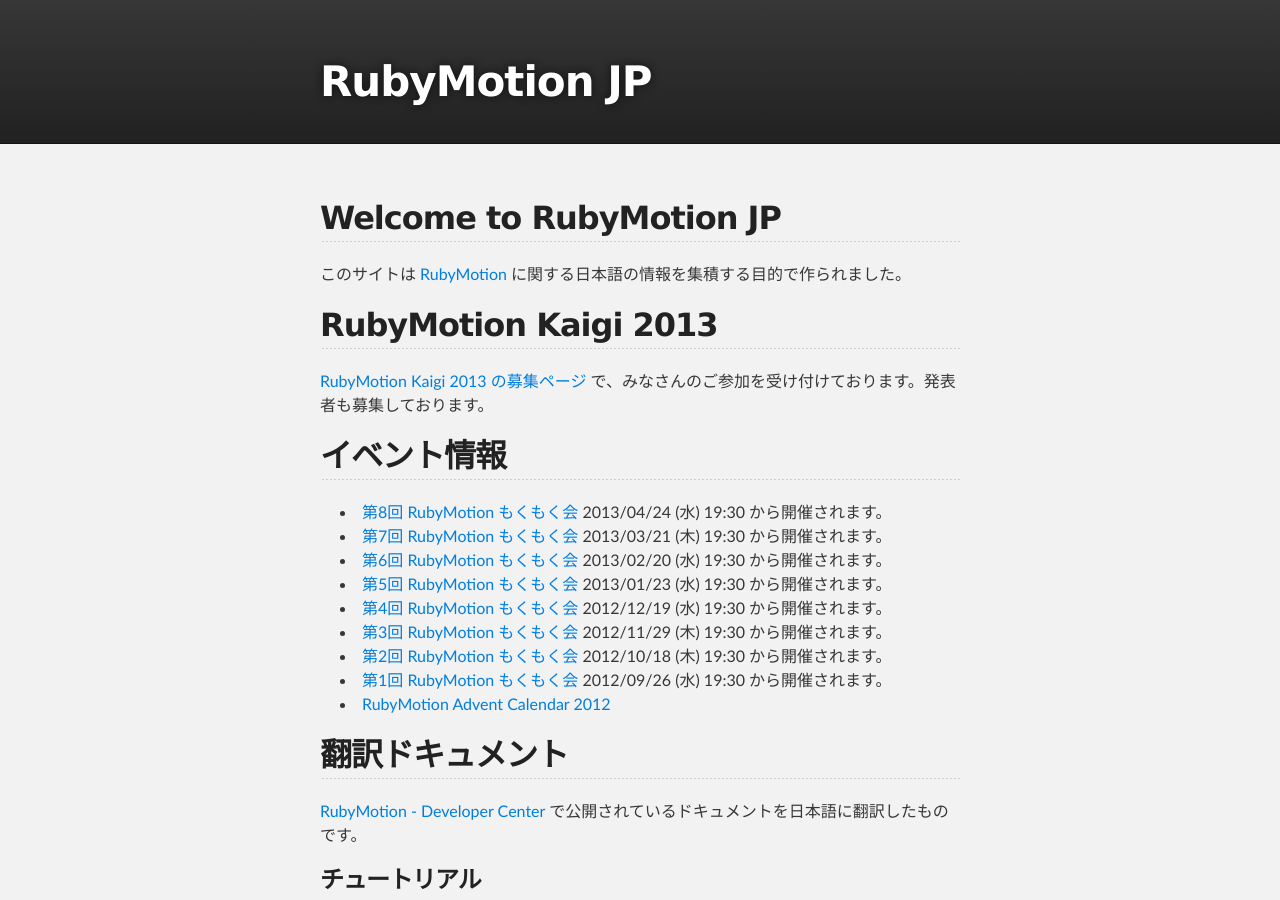
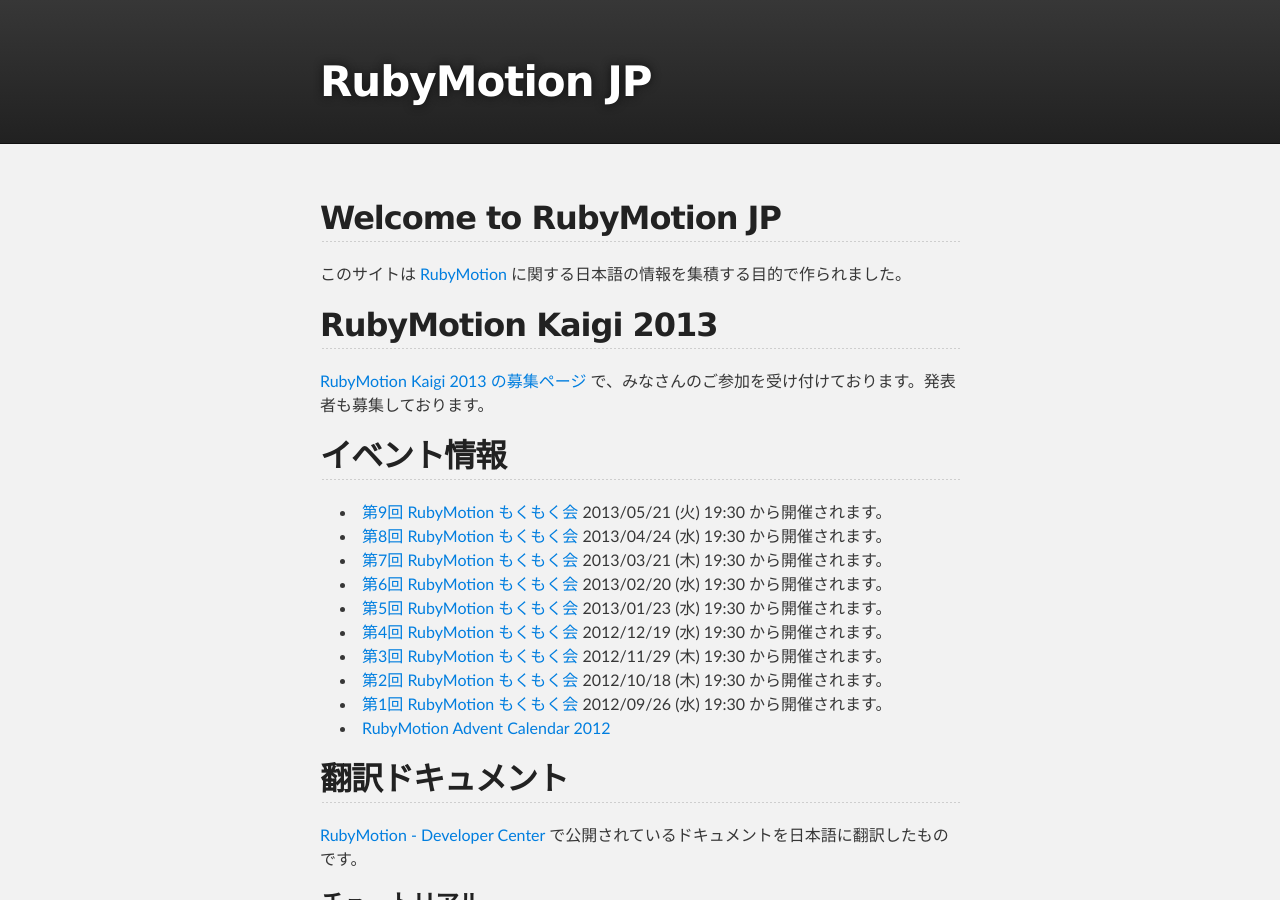
Before and after one commit to RubyMotionJP/rubymotionjp.github.com, a Jekyll site: the page built from index.md, in a window 1280 px wide and 900 px high. Built offline with Jekyll 4.4.1, drawn with Linux system fonts in a browser that asks for light colours.

Commit message:
第9回 RubyMotion もくもく会

```diff
--- a/index.md
+++ b/index.md
@@ -11,6 +11,8 @@
 [RubyMotion Kaigi 2013 の募集ページ](http://connpass.com/event/2095/) で、みなさんのご参加を受け付けております。発表者も募集しております。
 
 ## イベント情報
+- [第9回 RubyMotion もくもく会](http://connpass.com/event/2317/)
+2013/05/21 (火) 19:30 から開催されます。
 - [第8回 RubyMotion もくもく会](http://connpass.com/event/2089/)
 2013/04/24 (水) 19:30 から開催されます。
 - [第7回 RubyMotion もくもく会](http://connpass.com/event/1917/)
```
